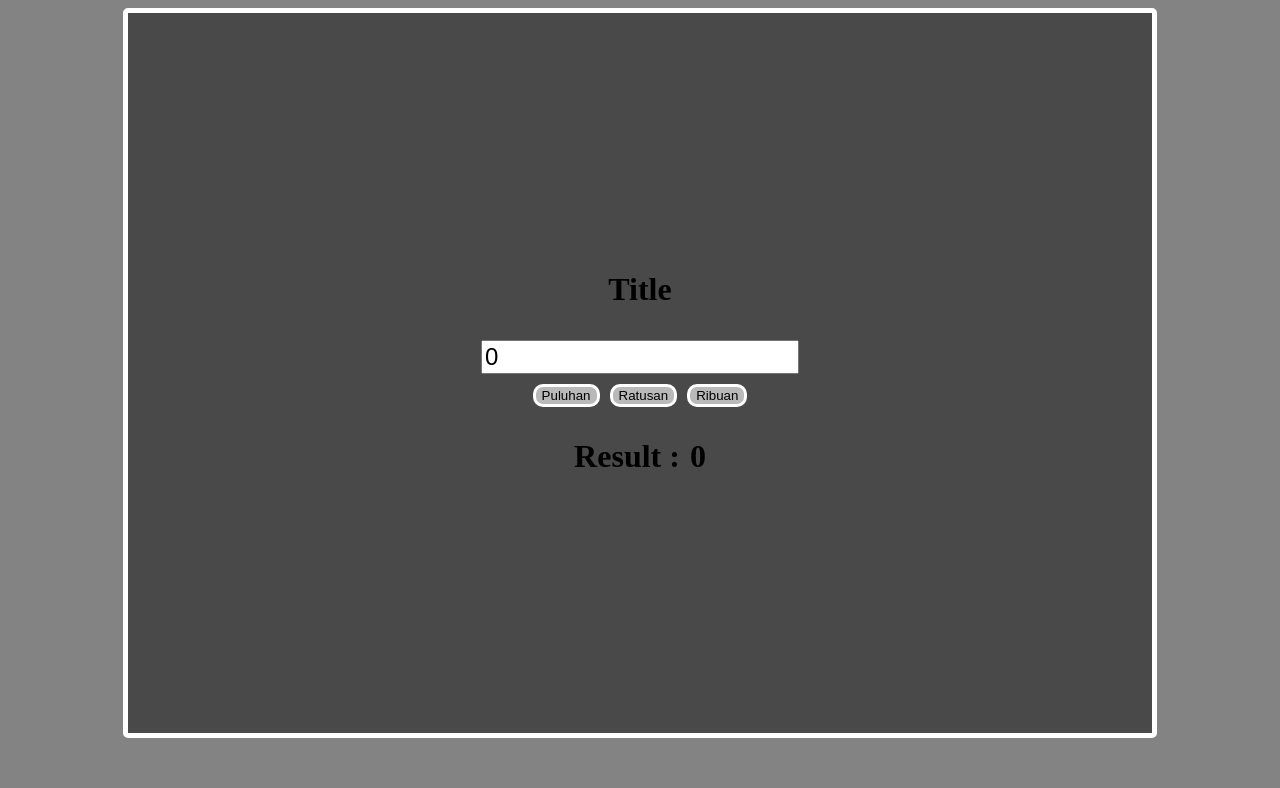
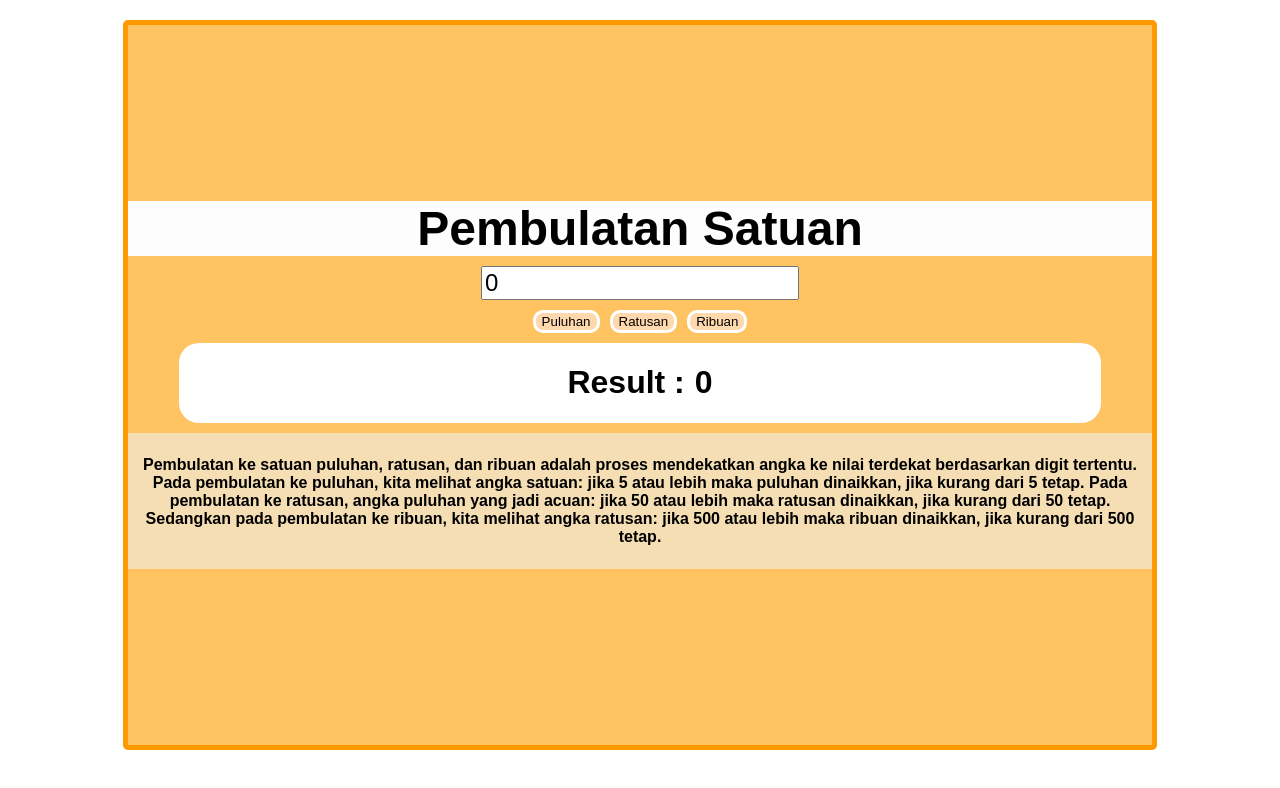
Before and after one commit to OriontDev/aproksimasi-kesalahan, a React (Vite) app: page / in a window 1280 px wide. Shown: the top 788 px of the page. Built offline with nearby package versions, Linux system fonts and the light colour scheme.

Commit message:
prototype complete

```diff
--- a/src/App.jsx
+++ b/src/App.jsx
@@ -29,7 +29,9 @@ function App() {
   return (
     <>
       <div className='everything-container'>
-        <h1>Title</h1>
+        <div className='title-container'>
+          <h1 className='title-text'>Pembulatan Satuan</h1>
+        </div>
         <input type='number' placeholder='masukkan angka' value={nomer} onChange={(e) => {setNomer(e.target.value)}}/>
         <div className='button-container'>
           <button onClick={Puluhan}>Puluhan</button>
@@ -40,6 +42,9 @@ function App() {
           <h1>Result :  </h1>
           <h1>{hasil}</h1>
         </div>
+        <div className='explanation-container'>
+          <h2 className='explanation'>Pembulatan ke satuan puluhan, ratusan, dan ribuan adalah proses mendekatkan angka ke nilai terdekat berdasarkan digit tertentu. Pada pembulatan ke puluhan, kita melihat angka satuan: jika 5 atau lebih maka puluhan dinaikkan, jika kurang dari 5 tetap. Pada pembulatan ke ratusan, angka puluhan yang jadi acuan: jika 50 atau lebih maka ratusan dinaikkan, jika kurang dari 50 tetap. Sedangkan pada pembulatan ke ribuan, kita melihat angka ratusan: jika 500 atau lebih maka ribuan dinaikkan, jika kurang dari 500 tetap.</h2>
+        </div>
       </div>
     </>
   )
--- a/src/index.css
+++ b/src/index.css
@@ -1,19 +1,23 @@
 body {
-  background-color: rgb(131, 131, 131);
+  background-color: rgb(255, 255, 255);
+  font-family: Arial, Helvetica, sans-serif;
+  margin: 0;
 }
 
 .everything-container{
-  background-color: rgb(73, 73, 73);
+  background-color: rgb(255, 195, 97);
   display: flex;
   justify-content: center;
   align-items: center;
   height: 90vh;
-  border: solid white 5px;
+  border: solid rgb(255, 153, 0) 5px;
   border-radius: 5px;
   width: 80vw;
+  max-width: ;
   justify-self: center;
   flex-direction: column;
   gap: 10px;
+  margin: 20px;
 }
 
 .everything-container input{
@@ -28,11 +32,41 @@ body {
 .button-container button{
   border: solid 3px white;
   border-radius: 10px;
-  background-color: rgb(185, 185, 185);
+  background-color: rgb(255, 217, 173);
+}
+
+.button-container button:hover{
+  background-color: rgb(255, 232, 206);
 }
 
 .result-container{
+  justify-content: center;
+  background-color: white;
+  width: 90%;
+  border-radius: 20px;
   display: flex;
   flex-direction: row;
   gap: 10px;
 }
+
+.title-text{
+  font-size: 3rem;
+  text-align: center;
+  margin: 0;
+  color: rgb(0, 0, 0);
+}
+
+.title-container{
+  background-color: rgb(253, 253, 253);
+  width: 100%;
+}
+
+.explanation-container{
+  background-color: wheat;
+  padding: 10px;
+}
+
+.explanation{
+  text-align: center;
+  font-size: 1rem;
+}
```
